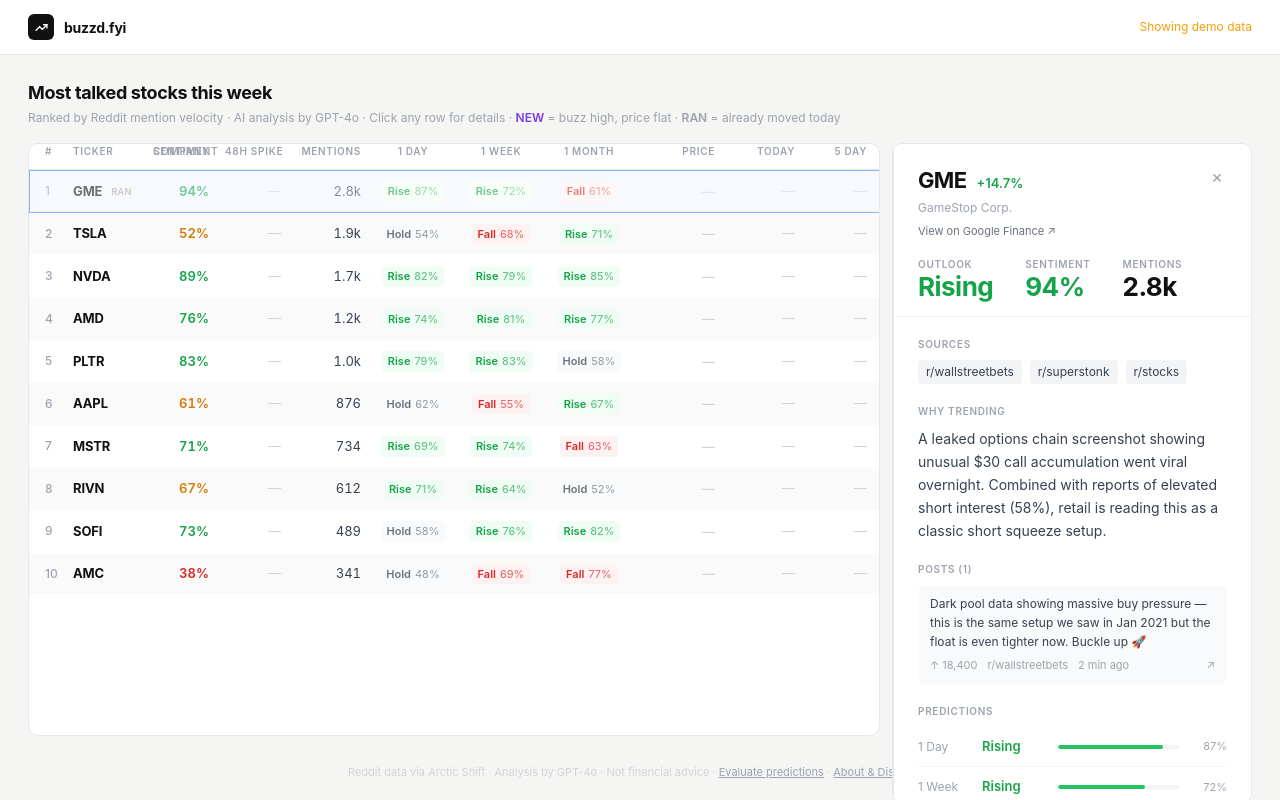
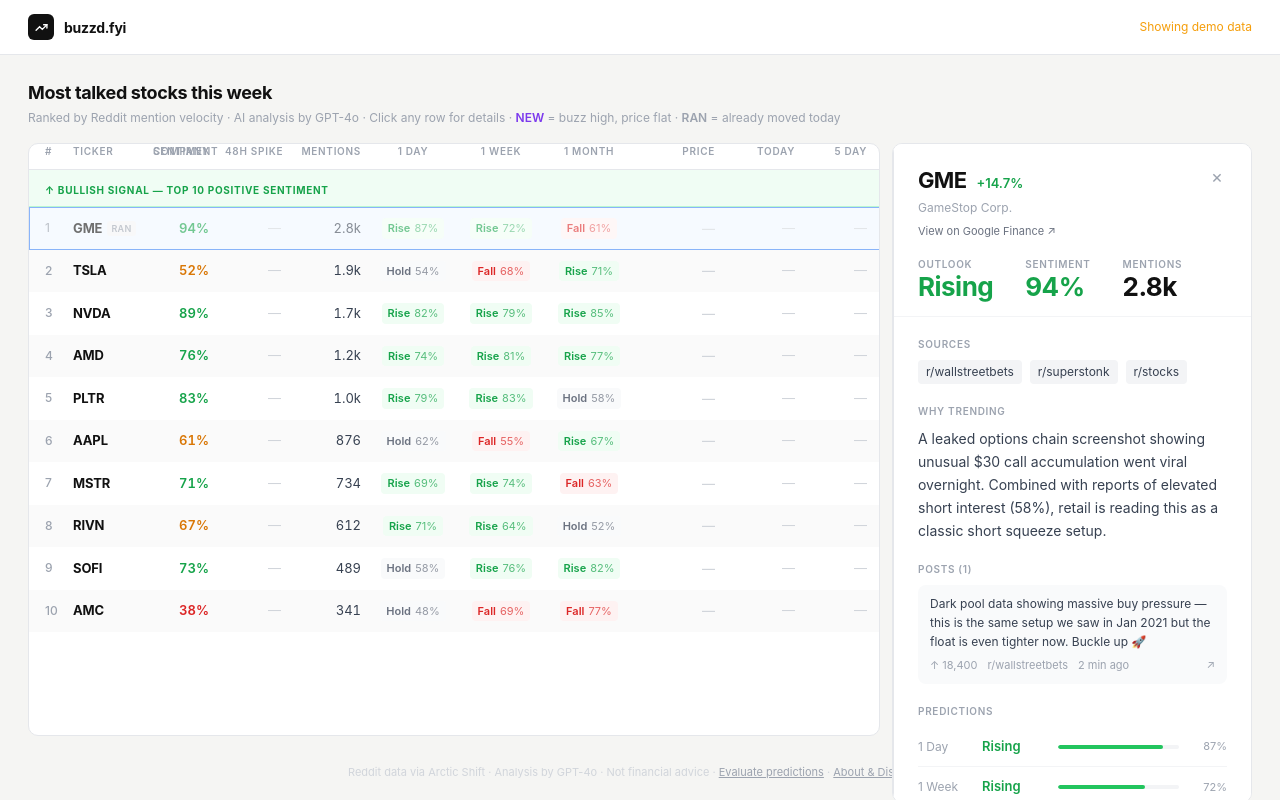
Before and after one commit to djteknokid/RedditStock, a React (Vite) app: page / in a window 1280 px wide. Built offline with nearby package versions, Linux system fonts and the light colour scheme; no server answers.

Commit message:
split table: top 10 bullish + top 10 bearish sentiment with section dividers

```diff
--- a/api/cron/refresh.ts
+++ b/api/cron/refresh.ts
@@ -376,7 +376,7 @@
       const hasStrongReddit = d.velocity >= 6;
       const hasStockTwitsSignal = (st.bullish + st.bearish) >= 5;
       return hasStrongReddit || hasStockTwitsSignal;
-    }).slice(0, 15); // cap at 15 high-quality tickers for GPT
+    }).slice(0, 30); // wider pool — GPT will score them, then we split top10/bottom10
 
     console.log(`StockTwits coverage: ${stocktwitsResults.filter(s => s.total > 0).length}/${scored.length} have data`);
     console.log(`Qualified tickers (${qualified.length}): ${qualified.map(d => d.ticker).join(', ')}`);
@@ -574,13 +574,23 @@
     );
     stocks.forEach((s, i) => { s.priceAtSnapshot = snapshotPrices[i]; });
 
+    // Split into top 10 bullish + top 10 bearish by GPT sentiment score, re-rank each group
+    const bullish = [...stocks].sort((a, b) => b.sentimentScore - a.sentimentScore).slice(0, 10);
+    const bearish = [...stocks].sort((a, b) => a.sentimentScore - b.sentimentScore).slice(0, 10);
+    // Dedupe — if a ticker is in both (score near 50), bullish takes priority
+    const bearishOnly = bearish.filter(s => !bullish.find(b => b.ticker === s.ticker));
+    const finalStocks = [
+      ...bullish.map((s, i) => ({ ...s, rank: i + 1, group: 'bullish' as const })),
+      ...bearishOnly.map((s, i) => ({ ...s, rank: i + 1, group: 'bearish' as const })),
+    ];
+
     // 8. Save to Redis — archive previous snapshot before overwriting
     const previous = await redis.get<any>('buzzd:stocks');
     if (previous?.stocks?.length) {
       await redis.set('buzzd:stocks:yesterday', JSON.stringify(previous), { ex: 90000 * 2 });
     }
-    await redis.set('buzzd:stocks', JSON.stringify({ stocks, updatedAt: new Date().toISOString() }), { ex: 90000 });
-    console.log(`Saved ${stocks.length} stocks to Redis`);
+    await redis.set('buzzd:stocks', JSON.stringify({ stocks: finalStocks, updatedAt: new Date().toISOString() }), { ex: 90000 });
+    console.log(`Saved ${finalStocks.length} stocks (${bullish.length} bullish, ${bearishOnly.length} bearish) to Redis`);
 
     return res.status(200).json({ status: 'ok', count: stocks.length, postsAnalyzed: allPosts.length });
   } catch (err) {
--- a/src/components/StockTable.tsx
+++ b/src/components/StockTable.tsx
@@ -102,11 +102,33 @@
             const priceInfo = prices[s.ticker];
             const changePercent = priceInfo?.changePercent ?? s.priceChange24h;
             const priceUp = changePercent >= 0;
-            // "already moved" = today's price already up >10% (the news is priced in)
             const alreadyMoved = Math.abs(changePercent) > 10;
             const notMovedYet = priceInfo && Math.abs(changePercent) <= 3 && s.sentimentScore >= 65;
 
+            // Section divider between bullish and bearish groups
+            const prevGroup = stocks[i - 1]?.group;
+            const showDivider = s.group === 'bearish' && prevGroup === 'bullish';
+
             return (
+              <>
+                {showDivider && (
+                  <tr key={`divider-${s.ticker}`}>
+                    <td colSpan={12} style={{ padding: '6px 16px', background: '#fef2f2', borderTop: '2px solid #fecaca', borderBottom: '1px solid #fecaca' }}>
+                      <span style={{ fontSize: 10, fontWeight: 700, color: '#dc2626', letterSpacing: '0.07em', textTransform: 'uppercase' }}>
+                        ↓ Bearish Signal — Top 10 Negative Sentiment
+                      </span>
+                    </td>
+                  </tr>
+                )}
+                {i === 0 && (
+                  <tr key="divider-bullish">
+                    <td colSpan={12} style={{ padding: '6px 16px', background: '#f0fdf4', borderBottom: '1px solid #bbf7d0' }}>
+                      <span style={{ fontSize: 10, fontWeight: 700, color: '#16a34a', letterSpacing: '0.07em', textTransform: 'uppercase' }}>
+                        ↑ Bullish Signal — Top 10 Positive Sentiment
+                      </span>
+                    </td>
+                  </tr>
+                )}
               <tr
                 key={s.ticker}
                 onClick={() => onSelect(s.ticker)}
@@ -216,6 +238,7 @@
                   );
                 })()}
               </tr>
+            </>
             );
           })}
         </tbody>
--- a/src/data/stocks.ts
+++ b/src/data/stocks.ts
@@ -35,6 +35,7 @@
     bearish: number;
     total: number;
   } | null;
+  group?: 'bullish' | 'bearish';
   whyTrending: string;
   catalyst?: string;
   predictions: {
```
